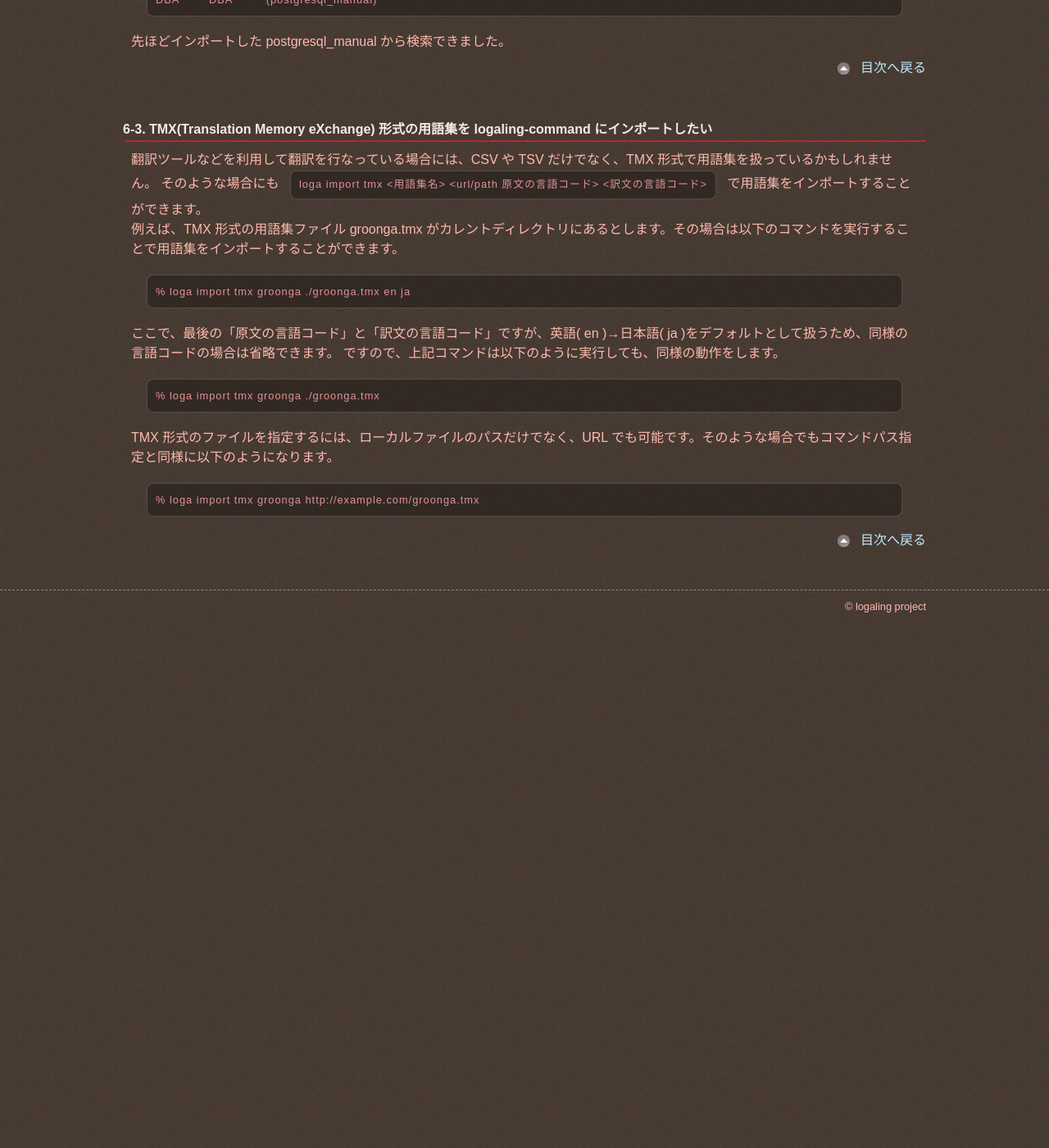
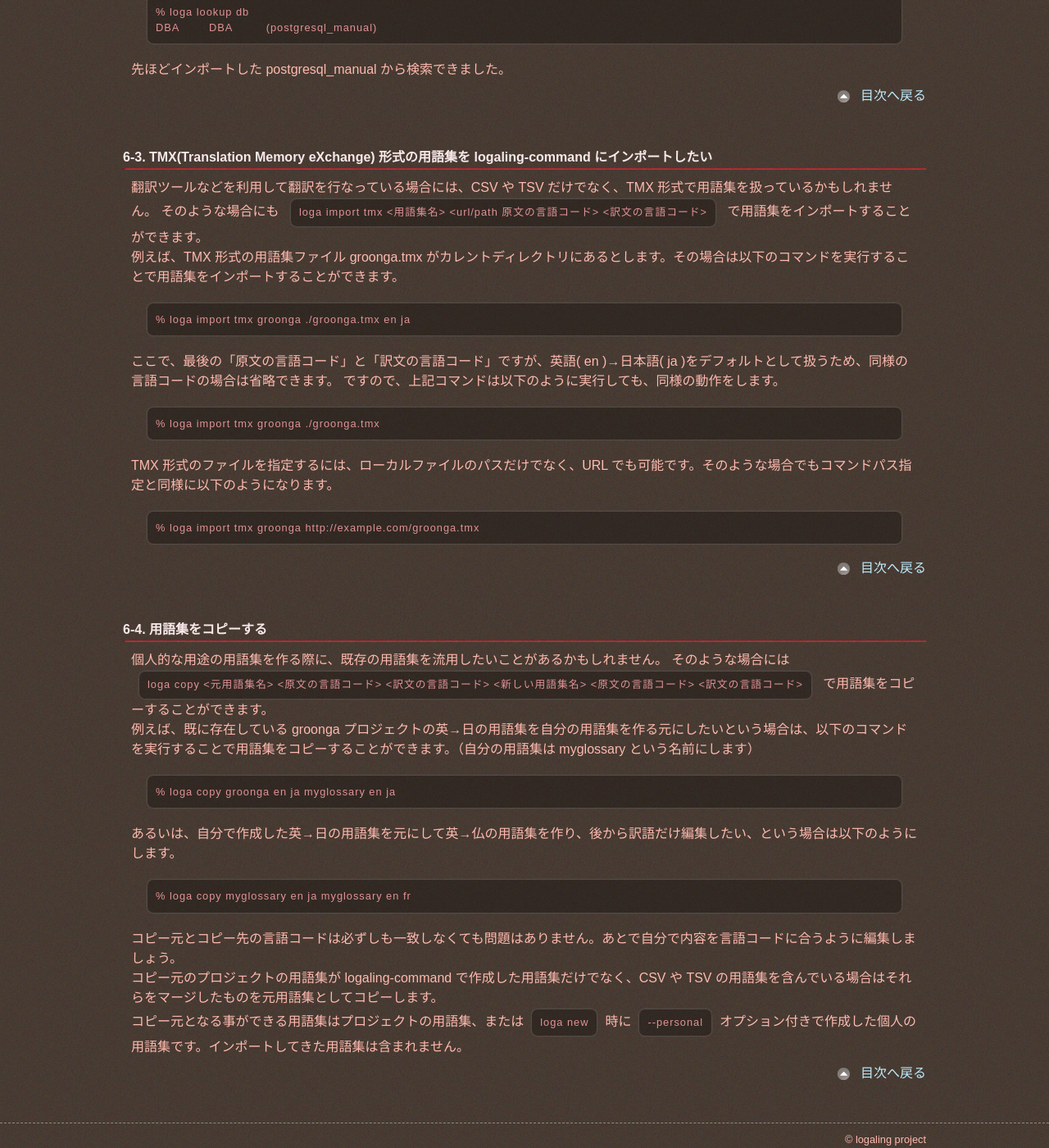
Before and after one commit to logaling/logaling.github.com, a Jekyll site: the page built from usage.md, in a window 1280 px wide and 1400 px high, scrolled down 9754 px. Shown: the whole window at 82% size. Built offline with Jekyll 4.4.1, drawn with Linux system fonts in a browser that asks for light colours; some web fonts are replaced; Markdown is read by kramdown in place of the engine named in the settings.

Commit message:
Add description of "loga copy" command

```diff
--- a/usage.md
+++ b/usage.md
@@ -48,6 +48,7 @@ title: 詳しい使い方
   <li><a href="#import-tmx">TMX(Translation Memory eXchange)形式の用語集を logaling-command にインポートしたい</a></li>
   </ol>
 </li>
+<li><a href="#copy">用語集をコピーする</a></li>
 </ol>
 
 </div>
@@ -455,3 +456,30 @@ TMX 形式のファイルを指定するには、ローカルファイルのパ
 
 
 <p class="toTop"><a href="#index">目次へ戻る</a></p>
+
+
+
+
+#### <a id="copy">6-4. 用語集をコピーする</a> ###
+
+個人的な用途の用語集を作る際に、既存の用語集を流用したいことがあるかもしれません。
+そのような場合には  `loga copy <元用語集名> <原文の言語コード> <訳文の言語コード> <新しい用語集名> <原文の言語コード> <訳文の言語コード>` で用語集をコピーすることができます。
+
+例えば、既に存在している groonga プロジェクトの英→日の用語集を自分の用語集を作る元にしたいという場合は、以下のコマンドを実行することで用語集をコピーすることができます。（自分の用語集は myglossary という名前にします）
+
+	% loga copy groonga en ja myglossary en ja
+
+
+あるいは、自分で作成した英→日の用語集を元にして英→仏の用語集を作り、後から訳語だけ編集したい、という場合は以下のようにします。
+
+	% loga copy myglossary en ja myglossary en fr
+
+コピー元とコピー先の言語コードは必ずしも一致しなくても問題はありません。あとで自分で内容を言語コードに合うように編集しましょう。
+
+
+コピー元のプロジェクトの用語集が logaling-command で作成した用語集だけでなく、CSV や TSV の用語集を含んでいる場合はそれらをマージしたものを元用語集としてコピーします。
+
+コピー元となる事ができる用語集はプロジェクトの用語集、または`loga new`時に`--personal`オプション付きで作成した個人の用語集です。インポートしてきた用語集は含まれません。
+
+
+<p class="toTop"><a href="#index">目次へ戻る</a></p>
```
